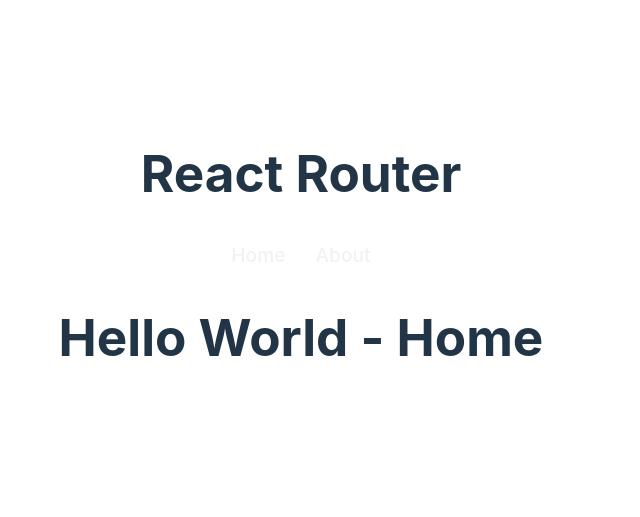
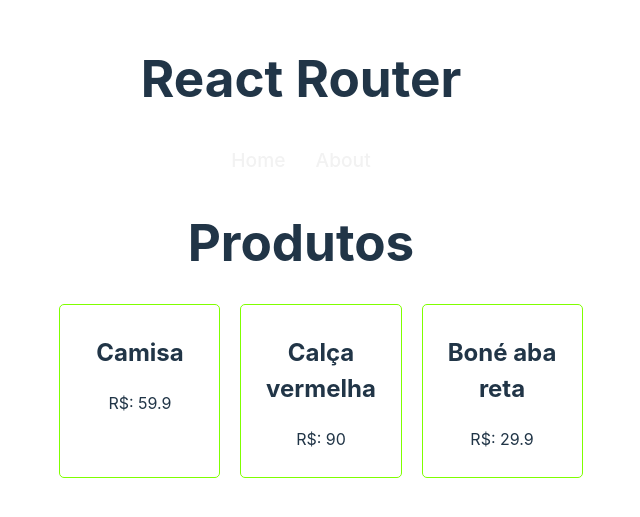
Before and after one commit to MACHADOKING/curso-matheus-battisti, a React (Vite) app in the folder 6 - React Router/React-Router/: page / in a window 1280 px wide. Shown: the part 145-662 px from the top of the page, without its empty margins (339-979 px from the left). Built offline with nearby package versions, Linux system fonts and the light colour scheme; data requests are answered from the project's data file.

Commit message:
Feat: loading data

```diff
--- a/6 - React Router/React-Router/src/App.jsx
+++ b/6 - React Router/React-Router/src/App.jsx
@@ -12,6 +12,7 @@
     <>
       <h1>React Router</h1>
       <BrowserRouter>
+        {/* 2 - links com react router */}
         <Navbar />
         <Routes>
           <Route path="/" element={<Home />} />
--- a/6 - React Router/React-Router/src/components/Navbar.jsx
+++ b/6 - React Router/React-Router/src/components/Navbar.jsx
@@ -1,3 +1,4 @@
+// 2 - links com react router
 import React from "react";
 import "./Navbar.css";
 import { Link } from "react-router-dom";
--- /dev/null
+++ b/6 - React Router/React-Router/src/hooks/useFetch.jsx
@@ -0,0 +1,109 @@
+import { useEffect, useState } from "react";
+
+// 4 - custom hook
+export const useFetch = (url) => {
+  const [data, setData] = useState(null);
+
+  // 5 - refatorando post
+  const [config, setConfig] = useState(null);
+  const [method, setMethod] = useState(null);
+  const [callFetch, setCallFetch] = useState(false);
+
+  // 6 - estado de loading
+  const [loading, setLoading] = useState(false);
+
+  // 8 - tratando erros
+  const [error, setError] = useState(false);
+
+  // 9 - desafio
+  const [itemId, setItemId] = useState(null);
+
+  const httpConfig = (data, method) => {
+    if (method === "POST") {
+      setConfig({
+        method: "POST",
+        headers: {
+          "Content-Type": "application/json",
+        },
+        body: JSON.stringify(data),
+      });
+
+      setMethod("POST");
+    } else if (method === "DELETE") {
+      setConfig({
+        method: "DELETE",
+        headers: {
+          "Content-Type": "application/json",
+        },
+      });
+
+      setMethod("DELETE");
+      setItemId(data);
+    }
+  };
+
+  useEffect(() => {
+    const fetchData = async () => {
+      // 6 - estado de loading
+      // mudar throttling no network p 3g
+      setLoading(true);
+
+      // 8 - tratando erros
+      try {
+        const res = await fetch(url);
+
+        const json = await res.json();
+
+        setData(json);
+
+        setMethod(null);
+
+        // 8 - tratando erros
+        setError(null);
+      } catch (error) {
+        console.log(error.message);
+
+        setError("Houve um erro ao carregar os dados!");
+      }
+
+      setLoading(false);
+    };
+
+    fetchData();
+  }, [url, callFetch]);
+
+  // 5 - refatorando post
+  useEffect(() => {
+    const httpRequest = async () => {
+      if (method === "POST") {
+        // 7 - loading no post
+        // mudar throttling no network p 3g
+        setLoading(true);
+
+        // 5 - refatorando post
+        let fetchOptions = [url, config];
+
+        const res = await fetch(...fetchOptions);
+
+        const json = await res.json();
+
+        setCallFetch(json);
+        // 9 - desafio
+      } else if (method === "DELETE") {
+        const deleteUrl = `${url}/${itemId}`;
+
+        const res = await fetch(deleteUrl, config);
+
+        const json = await res.json();
+
+        setCallFetch(json);
+      }
+    };
+
+    httpRequest();
+  }, [config]);
+
+  console.log(config);
+
+  return { data, httpConfig, loading, error };
+};
--- a/6 - React Router/React-Router/src/pages/Home.css
+++ b/6 - React Router/React-Router/src/pages/Home.css
@@ -0,0 +1,15 @@
+.products {
+  display: flex;
+  justify-content: center;
+  flex-wrap: wrap;
+}
+
+.products li {
+  border: 1px solid chartreuse;
+  border-radius: 5px;
+  padding: 10px;
+  text-align: center;
+  list-style-type: none;
+  margin: 0 10px;
+  width: 25%;
+}
--- a/6 - React Router/React-Router/src/pages/Home.jsx
+++ b/6 - React Router/React-Router/src/pages/Home.jsx
@@ -1,10 +1,26 @@
 import React from "react";
 import "./Home.css";
+import { Link } from "react-router-dom";
+import { useFetch } from "../hooks/useFetch";
 
 const Home = () => {
+  // 3 - carregamento de dados
+  const url = "http://localhost:3000/products";
+  const { data: items, loading, error } = useFetch(url);
+
   return (
     <div>
-      <h1>Hello World - Home</h1>
+      <h1>Produtos</h1>
+      {error && <p>{error}</p>}
+      <ul className="products">
+        {items &&
+          items.map((i) => (
+            <li key={i.id}>
+              <h2>{i.name}</h2>
+              <p>R$: {i.price}</p>
+            </li>
+          ))}
+      </ul>
     </div>
   );
 };
```
